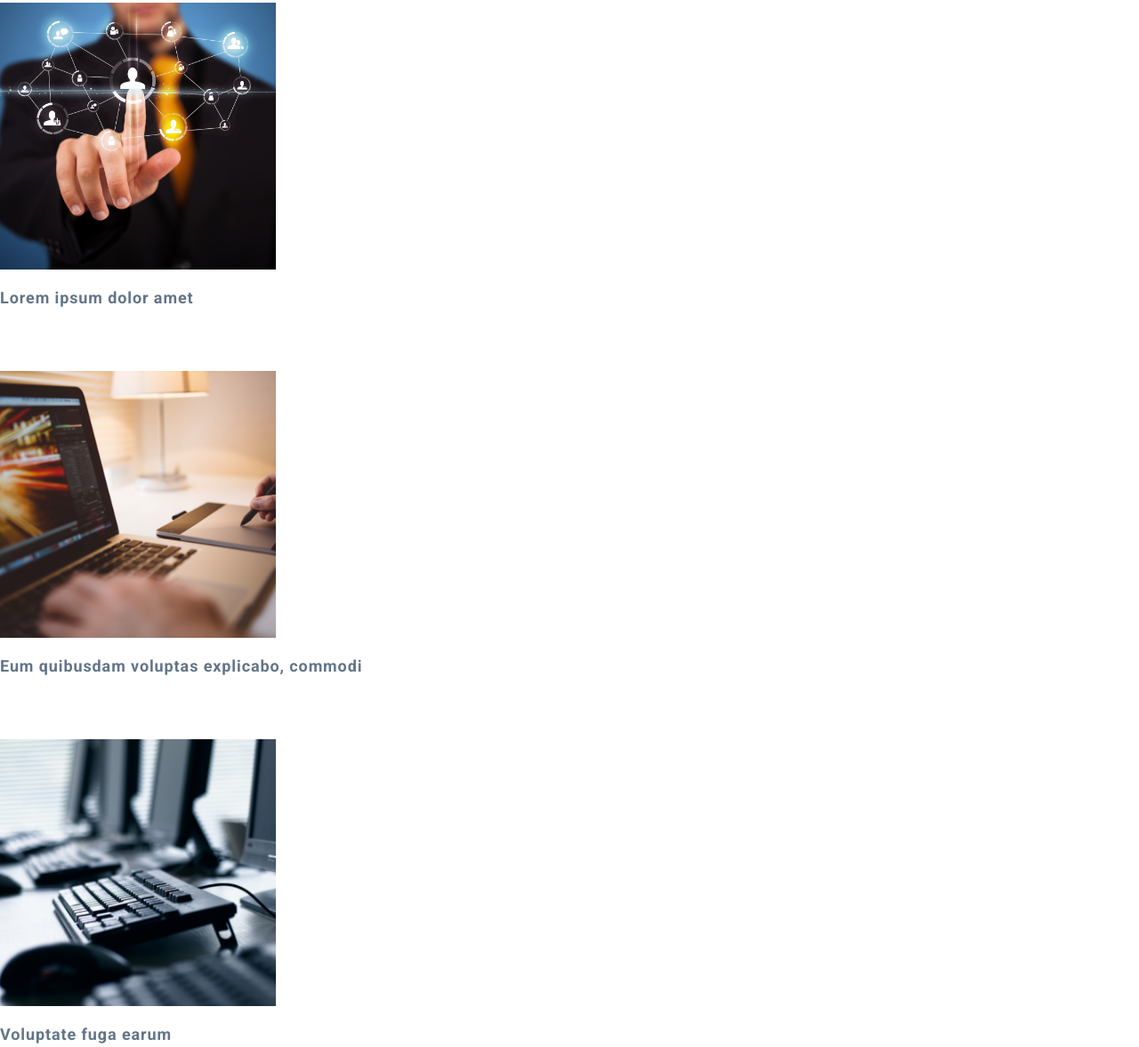
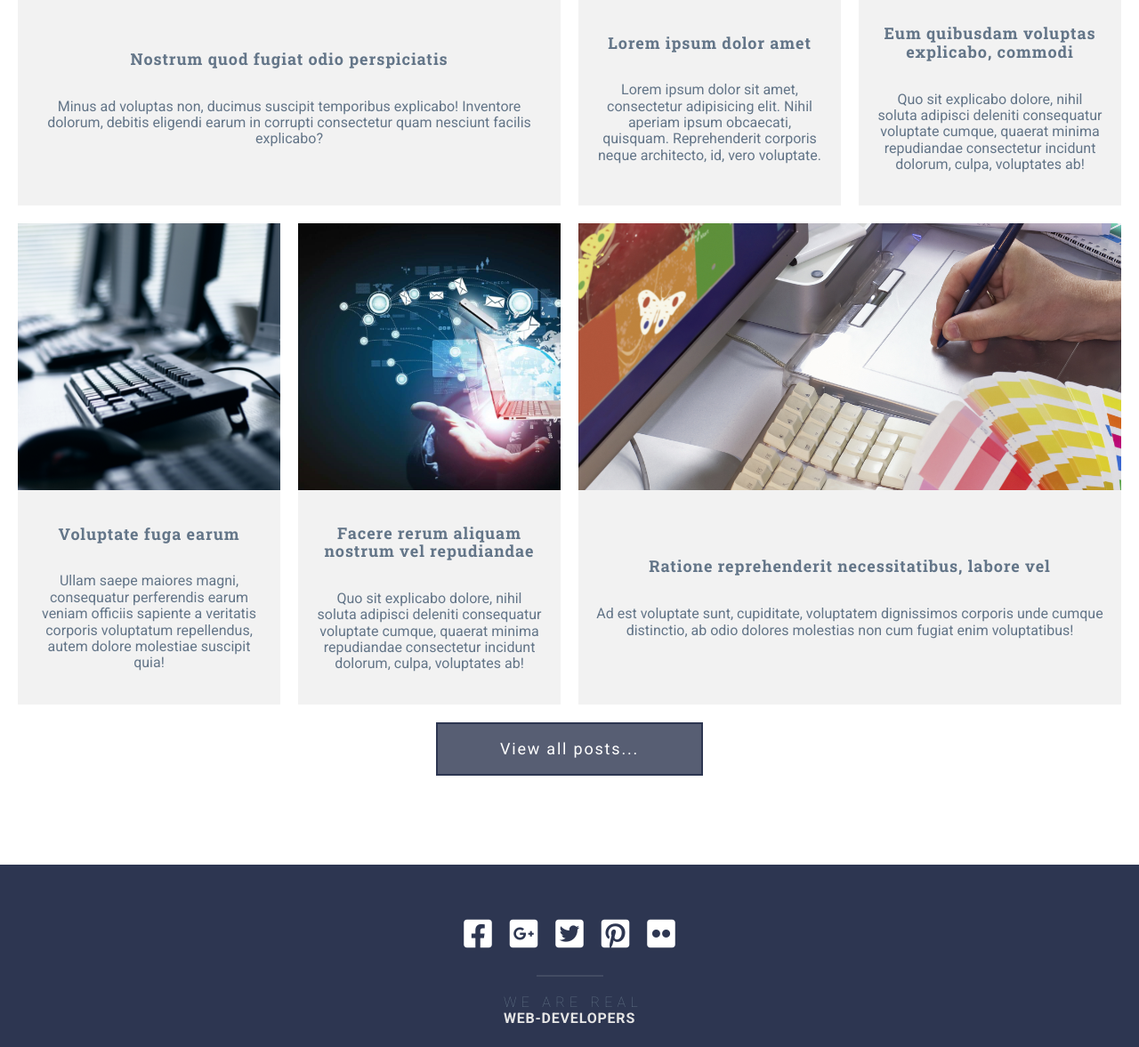
Before and after one commit to KosytskyiArtur/grid-template, a website: page index.html in a window 1280 px wide. Shown: the part 3074-4251 px from the top of the page at 89% size. Drawn offline with Linux system fonts and the light colour scheme.

Commit message:
оформление posts

```diff
--- a/assets/scss/sections/_section-posts.scss
+++ b/assets/scss/sections/_section-posts.scss
@@ -0,0 +1,133 @@
+.posts {
+  @include lg-min {
+    padding: 100px 0;
+  }
+  @include lg-md {
+    padding: 80px 0;
+  }
+  @include md {
+    padding: 60px 0;
+  }
+
+  &__container {
+    @extend %container;
+  }
+
+  &__grid {
+    display: grid;
+
+    padding-bottom: $gap;
+
+    gap: $gap;
+    @include lg-min {
+      grid-template-areas: "p1 p1 p2 p3" "p4 p5 p6 p6";
+      grid-template-columns: repeat(4, 1fr);
+    }
+    @include lg-md {
+      grid-template-areas: "p1 p1 p2" "p3 p4 p4" "p5 p5 p6";
+      grid-template-columns: repeat(3, 1fr);
+    }
+    @include md-sm {
+      grid-template-areas: "p1 p2" "p3 p4" "p5 p6";
+      grid-template-columns: 1fr 1fr;
+    }
+    @include sm {
+      grid-template-areas: "p1" "p2" "p3" "p4" "p5" "p6";
+      grid-template-columns: 1fr;
+    }
+  }
+
+  &__actions {
+    display: flex;
+    justify-content: center;
+  }
+}
+
+.post-item {
+  letter-spacing: 0;
+  transition: background-color 0.5s;
+
+  background-color: #f2f2f2;
+
+  &:hover {
+    background-color: #d8d8d8;
+
+    .post-item__image img {
+      transform: scale(1.1);
+    }
+
+    h3, p {
+      color: $color-primary;
+    }
+  }
+
+  &__link {
+    display: grid;
+    overflow: hidden;
+
+    height: 100%;
+
+    grid-template-rows: 300px 1fr;
+  }
+
+  &__image {
+    display: flex;
+    overflow: hidden;
+    align-content: center;
+    justify-content: center;
+
+    background-color: $color-primary;
+
+    img {
+      width: 100%;
+
+      transition: transform 0.5s;
+
+      object-fit: cover;
+    }
+  }
+
+  &__text {
+    display: grid;
+    align-content: center;
+
+    padding: $gap;
+
+    h3 {
+      transition: color 0.5s;
+      text-align: center;
+
+      font-family: $font-header;
+    }
+
+    p {
+      transition: color 0.5s;
+      text-align: center;
+      color: $color-gray;
+    }
+  }
+
+  &:nth-of-type(1) {
+    grid-area: p1;
+  }
+
+  &:nth-of-type(2) {
+    grid-area: p2;
+  }
+
+  &:nth-of-type(3) {
+    grid-area: p3;
+  }
+
+  &:nth-of-type(4) {
+    grid-area: p4;
+  }
+
+  &:nth-of-type(5) {
+    grid-area: p5;
+  }
+
+  &:nth-of-type(6) {
+    grid-area: p6;
+  }
+}
--- a/index.html
+++ b/index.html
@@ -206,7 +206,7 @@
               <div class="post-item__image">
                 <img src="assets/img/img-post-1.png" alt="post image">
               </div>
-              <div class="post-item__caption">
+              <div class="post-item__text">
                 <h3>Nostrum quod fugiat odio perspiciatis</h3>
                 <p>Minus ad voluptas non, ducimus suscipit temporibus explicabo! Inventore dolorum, debitis eligendi
                   earum
@@ -220,7 +220,7 @@
               <div class="post-item__image">
                 <img src="assets/img/img-post-2.png" alt="post image">
               </div>
-              <div class="post-item__caption">
+              <div class="post-item__text">
                 <h3>Lorem ipsum dolor amet</h3>
                 <p>Lorem ipsum dolor sit amet,
                   consectetur adipisicing elit. Nihil
@@ -235,7 +235,7 @@
               <div class="post-item__image">
                 <img src="assets/img/img-post-3.png" alt="post image">
               </div>
-              <div class="post-item__caption">
+              <div class="post-item__text">
                 <h3>Eum quibusdam voluptas explicabo, commodi</h3>
                 <p>Quo sit explicabo dolore, nihil soluta
                   adipisci deleniti consequatur voluptate
@@ -250,7 +250,7 @@
               <div class="post-item__image">
                 <img src="assets/img/img-post-4.png" alt="post image">
               </div>
-              <div class="post-item__caption">
+              <div class="post-item__text">
                 <h3>Voluptate fuga earum</h3>
                 <p>Ullam saepe maiores magni,
                   consequatur perferendis earum
@@ -265,7 +265,7 @@
               <div class="post-item__image">
                 <img src="assets/img/img-post-5.png" alt="post image">
               </div>
-              <div class="post-item__caption">
+              <div class="post-item__text">
                 <h3>Facere rerum aliquam nostrum vel repudiandae</h3>
                 <p>Quo sit explicabo dolore, nihil soluta
                   adipisci deleniti consequatur voluptate
@@ -280,7 +280,7 @@
               <div class="post-item__image">
                 <img src="assets/img/img-post-6.png" alt="post image">
               </div>
-              <div class="post-item__caption">
+              <div class="post-item__text">
                 <h3>Ratione reprehenderit necessitatibus, labore vel</h3>
                 <p>Ad est voluptate sunt, cupiditate, voluptatem dignissimos corporis unde cumque distinctio, ab odio
                   dolores
```
Also changed, not shown: assets/css/style.css.
